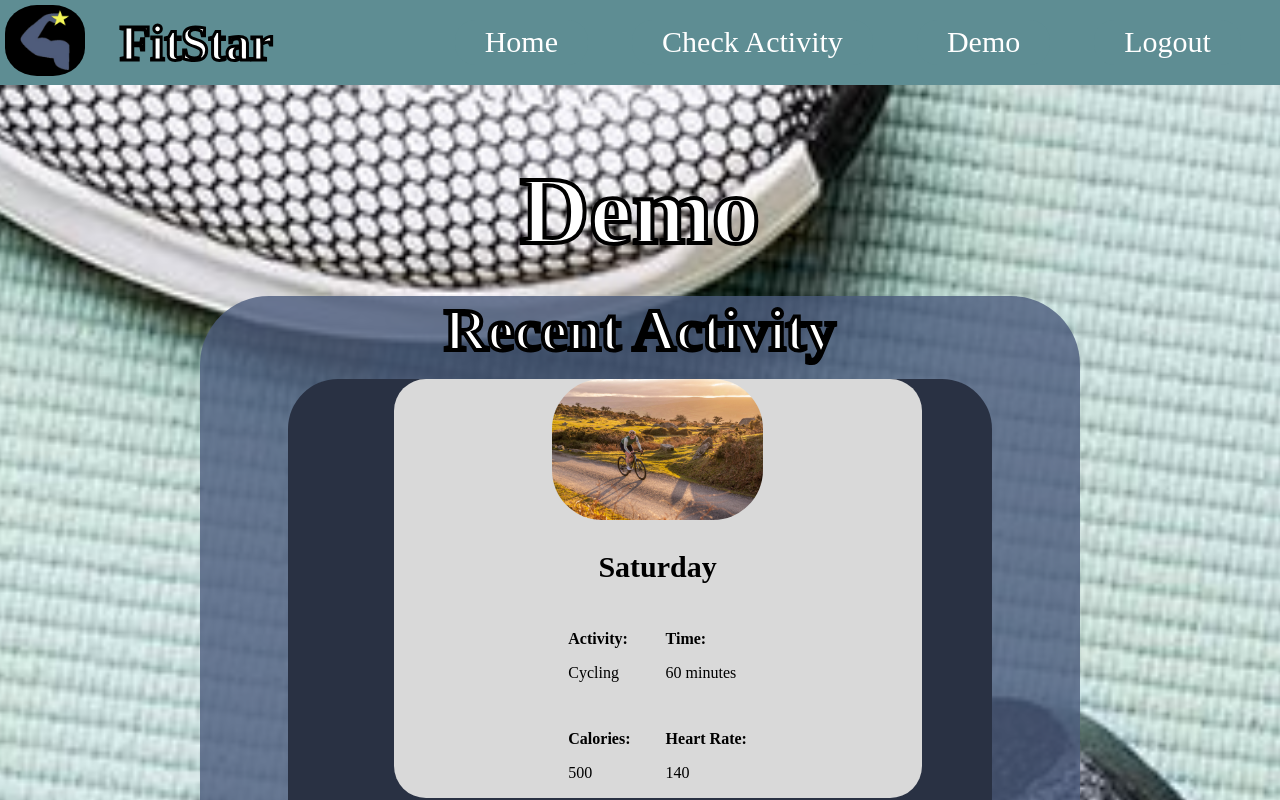
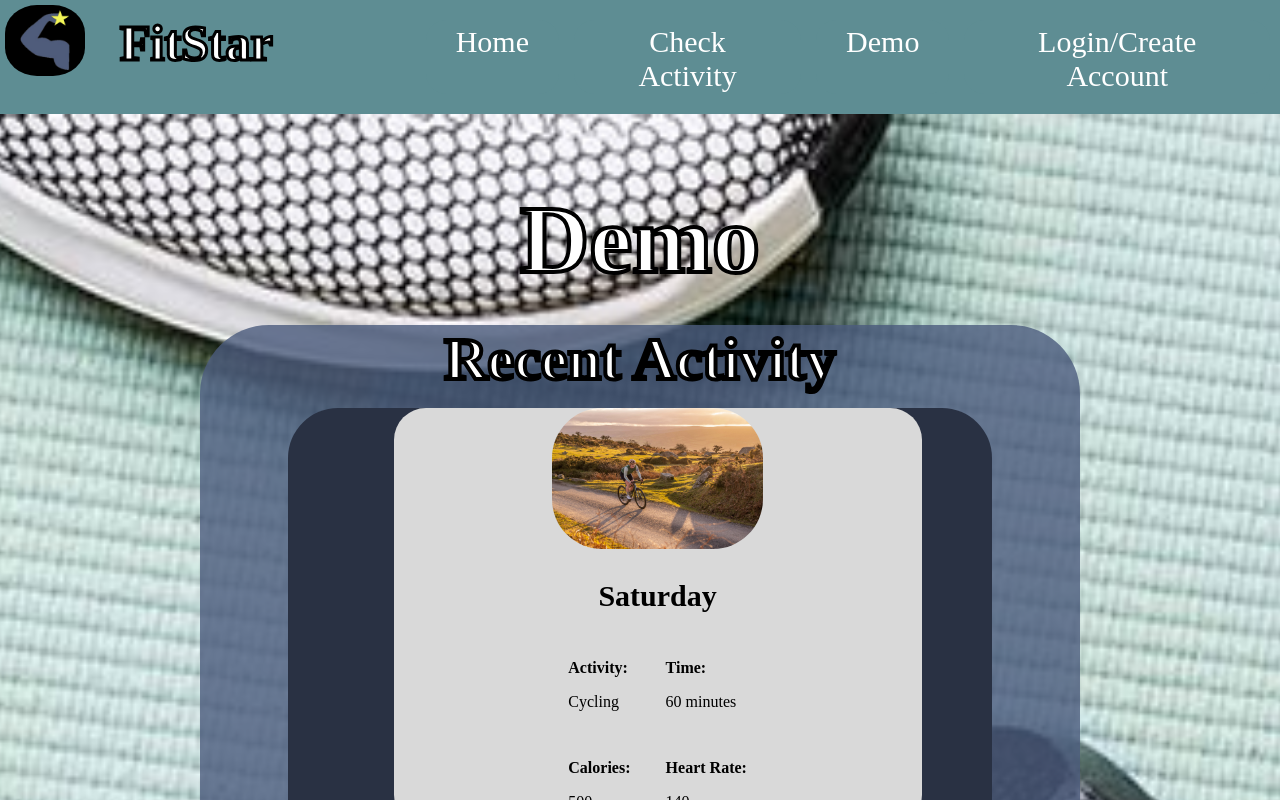
Before and after one commit to specter40/FitStar, a Next.js app: page /demo in a window 1280 px wide. Shown: the top 800 px of the page. Built offline with nearby package versions, Linux system fonts and the light colour scheme; a web font is replaced by a local one.

Commit message:
Changed login state in Demo page

```diff
--- a/app/demo/page.js
+++ b/app/demo/page.js
@@ -5,7 +5,7 @@ import DemoPage from "../demo/DemoPage";
 export default function Home() {
     return (
         <div>
-            <Header loggedIn={true}/>
+            <Header loggedIn={false}/>
             <DemoPage />
         </div>
     );
```
